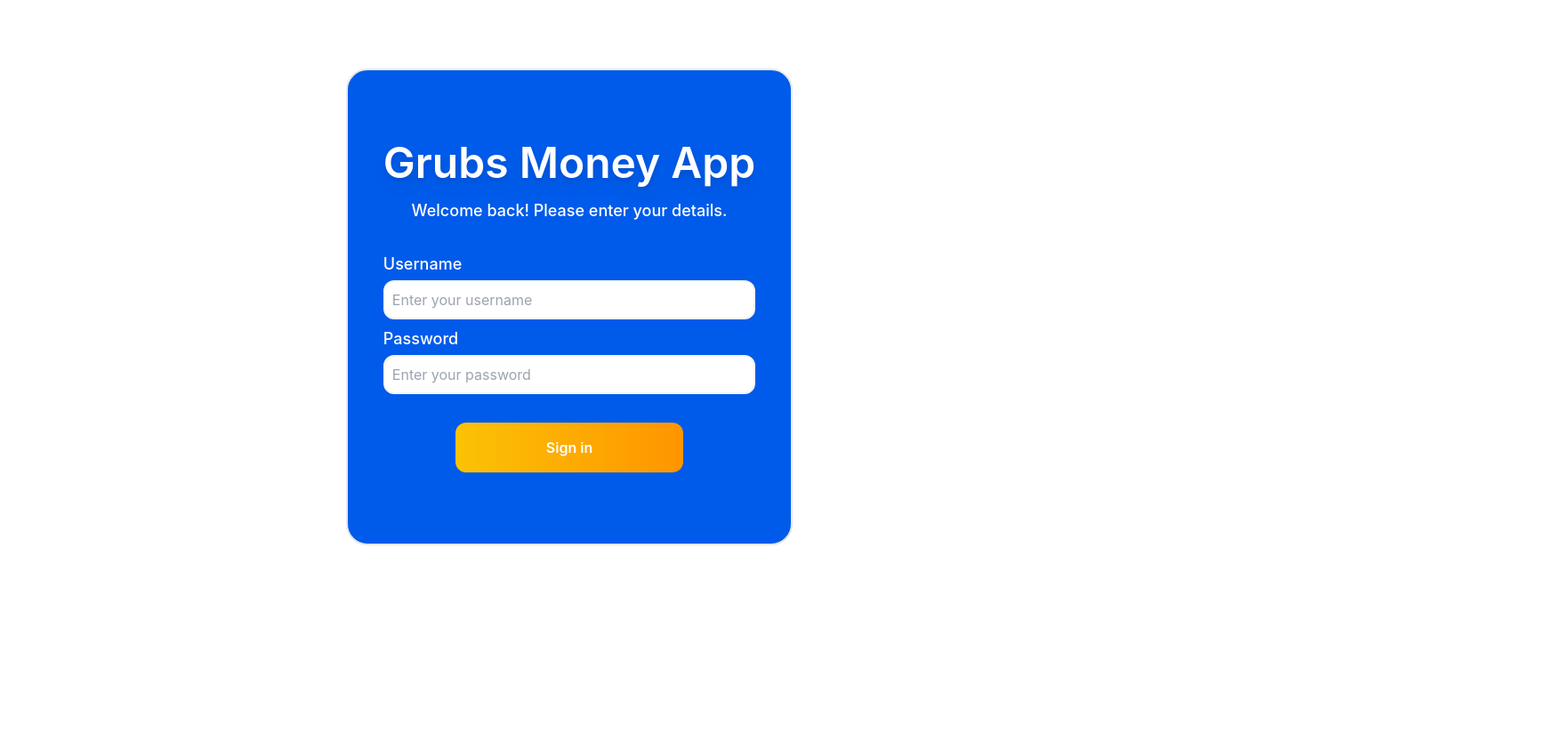
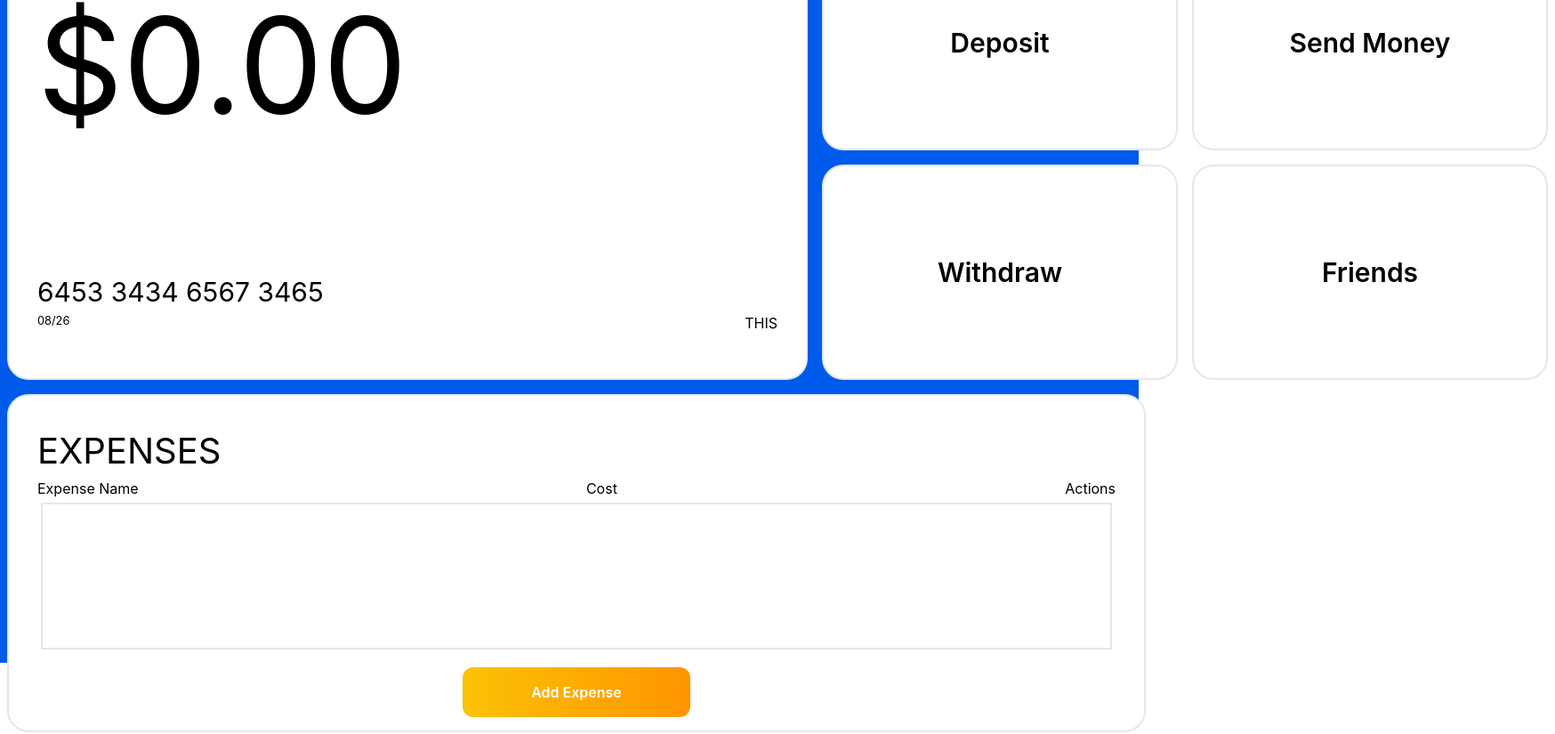
Before and after one commit to jangrubat/bank-app, a React (Create React App) app: page / in a window 1280 px wide. Shown: the part 55-880 px from the top of the page at 89% size, 1748 px wide, since content can reach past the window. Before the commit the page ends 800 px from the top, so only its background shows below. Built offline with nearby package versions, Linux system fonts and the light colour scheme.

Commit message:
Main banking updated UI Done ready for JS function Stage 1.0

```diff
--- a/src/App.js
+++ b/src/App.js
@@ -1,4 +1,5 @@
 import Form from "./components/Form";
+import Mainbank from "./components/Mainbank";
 
 
 
@@ -6,11 +7,20 @@ import Form from "./components/Form";
 function App() {
   return (
     <div className="flex w-full h-screen">
-      <div className="w-full flex items-center justify-center">
+      <div className="hidden w-full flex items-center justify-center">
       <Form/>
+      </div>
+
+      <div className="bg-[#005bea] flex w-full">
+
+        <div className="w-full  flex items-center justify-center">
+        <Mainbank/>
+
+        </div>
+
+
 
       </div>
-
     </div>
   );
 }
--- a/src/components/Form.jsx
+++ b/src/components/Form.jsx
@@ -3,8 +3,10 @@ import * as React from 'react';
 export default function Form(){
     return(
         <div className='bg-[#005bea]  px-10 py-20 rounded-3xl border-2'>
+
            <h1 className='text-5xl text-[#ffffff] font-semibold drop-shadow-lg'>Grubs Money App</h1>
            <p className=' text-[#ffffff] font-medium text-lg text-center  mt-4'>Welcome back! Please enter your details.</p>
+
            <div className='mt-8'>
                         <div>
                             <label className='text-[#ffffff] text-lg font-medium ' htmlFor="">Username</label>
--- /dev/null
+++ b/src/components/Mainbank.jsx
@@ -0,0 +1,107 @@
+import * as React from 'react';
+
+export default function Mainbank(){
+    return(
+        <div className='flex flex-col w-full mx-[20%]'>
+            <h1 className='text-5xl text-[#ffffff] font-semibold drop-shadow-lg mb-3'>Grubs Money App</h1>
+
+            <div className='flex'>
+
+
+            <div className='w-full'>
+
+
+                <div className='w-[900px] h-[500px] bg-white border-2 rounded-3xl  p-8 m-2 '>
+                <h1 className='text-[150px]'>$0.00</h1>
+                <p className='mt-[120px] text-[30px]'>6453 3434 6567 3465</p>
+                <div className=' flex justify-between'>
+                <small>08/26</small>
+                <div>THIS</div>
+                </div>
+                </div>
+
+            </div>
+
+            <div className='w-full h-80'>
+
+                <div className='flex'>
+                <div className=' text-[30px]  font-semibold flex justify-center h-[242px]  bg-white w-[400px] border-2 rounded-3xl   p-8  m-2  active:scale-[.97]'>
+                <button> Deposit</button>
+
+
+                </div>
+                <div className=' text-[30px] font-semibold flex justify-center  h-[242px] bg-white w-[400px] border-2 rounded-3xl  p-8 m-2 active:scale-[.97]'>
+                <button>Send Money</button>
+
+
+                </div>
+
+                </div>
+                <div className='flex'>
+                <div className=' text-[30px] font-semibold flex justify-center  h-[242px] bg-white w-[400px] border-2  rounded-3xl  p-8 m-2 active:scale-[.97]'>
+                <button>Withdraw</button>
+
+
+                </div>
+                <div className=' text-[30px] font-semibold flex justify-center  h-[242px] bg-white w-[400px] border-2 rounded-3xl  p-8 m-2  active:scale-[.97]'>
+                <button> Friends</button>
+
+
+                </div>
+
+                </div>
+
+
+
+
+
+
+
+
+
+            </div>
+            </div>
+        <div>
+        <div className='w-full m-2 '>
+
+
+                <div className='w-full h-[380px] rounded-3xl border-2 p-8 bg-white'>
+                <h1 className='text-[40px]'>EXPENSES</h1>
+
+                <div className='flex justify-between' >
+
+                <div>Expense Name</div>
+                <div>Cost</div>
+
+                <div>Actions</div>
+
+                </div>
+                <div className='h-[165px] border-2 m-1'>
+
+                    </div>
+                <div className='flex justify-center'>
+                    <button className='text-white w-64 h-14 bg-gradient-to-r from-[#fbc205] to-[#ff9500] rounded-xl font-semibold active:scale-[.97] mt-4  '>Add Expense</button>
+                </div>
+                </div>
+
+
+            </div>
+
+
+        </div>
+
+
+
+
+
+
+
+
+        </div>
+
+
+
+
+)
+
+}
```
